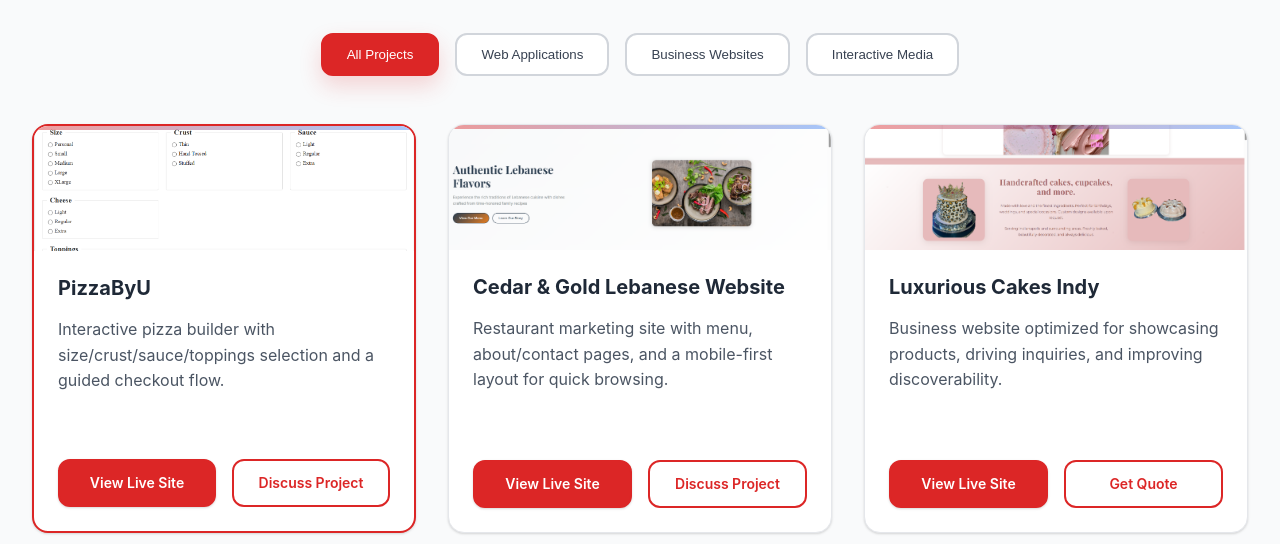
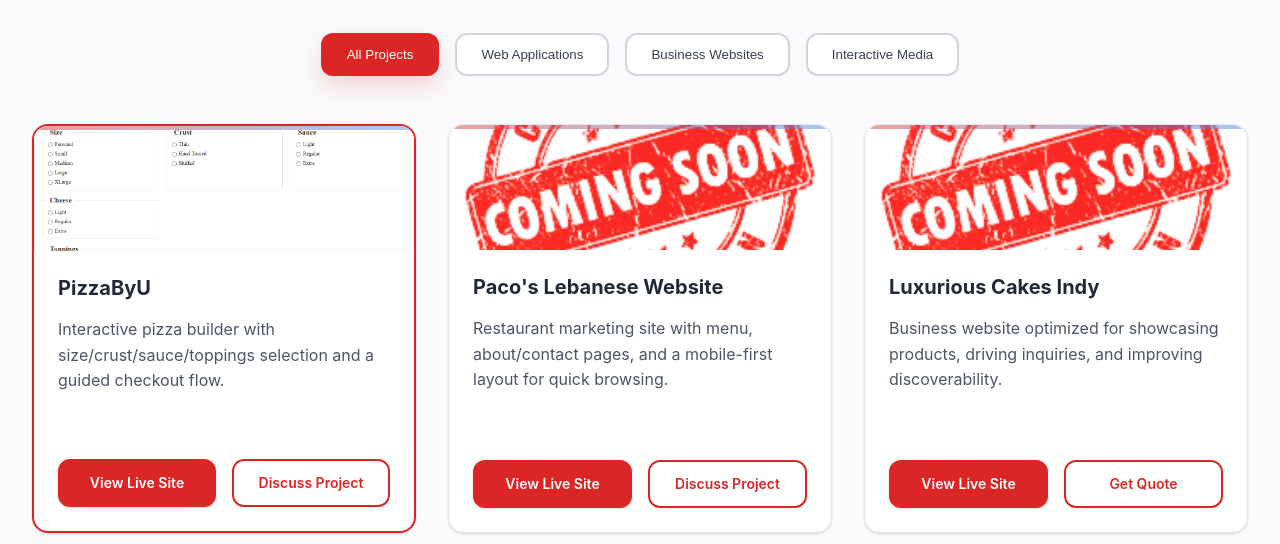
Before and after one commit to hligon35/myportfolio, a website built with Vite: page index.html in a window 1280 px wide. Shown: the part 4360-4904 px from the top of the page. Built offline with nearby package versions, Linux system fonts and the light colour scheme.

Commit message:
Update portfolio project details and replace images with placeholders

```diff
--- a/src/main.js
+++ b/src/main.js
@@ -288,7 +288,7 @@ function initializeApp() {
 
       <div class="portfolio-card" data-type="web">
         <div class="portfolio-image">
-          <img src="projects/cedar&gold_lebanese.png" alt="Cedar & Gold Lebanese" loading="lazy" />
+          <img src="projects/comingSoon.png" alt="Paco's Lebanese" loading="lazy" />
           <div class="portfolio-overlay">
             <div class="portfolio-tech">
               <span>HTML5</span>
@@ -298,10 +298,10 @@ function initializeApp() {
           </div>
         </div>
         <div class="portfolio-content">
-          <h3>Cedar & Gold Lebanese Website</h3>
+          <h3>Paco's Lebanese Website</h3>
           <p class="portfolio-desc">Restaurant marketing site with menu, about/contact pages, and a mobile-first layout for quick browsing.</p>
           <div class="portfolio-actions">
-            <a href="https://hligon35.github.io/cedarngoldslebanese/" class="btn btn-primary" target="_blank" rel="noopener">View Live Site</a>
+            <a href="https://hligon35.github.io/pacoslebanese/" class="btn btn-primary" target="_blank" rel="noopener">View Live Site</a>
             <a href="#contact" class="btn btn-secondary">Discuss Project</a>
           </div>
         </div>
@@ -309,7 +309,7 @@ function initializeApp() {
 
       <div class="portfolio-card" data-type="webpages">
         <div class="portfolio-image">
-          <img src="projects/luxurious_cakes.png" alt="Luxurious Cakes Indy" loading="lazy" />
+          <img src="projects/comingSoon.png" alt="Luxurious Cakes Indy" loading="lazy" />
           <div class="portfolio-overlay">
             <div class="portfolio-tech">
               <span>WordPress</span>
@@ -456,7 +456,7 @@ function initializeApp() {
 
       <div class="portfolio-card" data-type="games">
         <div class="portfolio-image">
-          <img src="projects/space_rocks.png" alt="Space Rocks" loading="lazy" />
+          <img src="projects/comingSoon.png" alt="Space Rocks" loading="lazy" />
           <div class="portfolio-overlay">
             <div class="portfolio-tech">
               <span>Game Development</span>
--- a/src/style.css
+++ b/src/style.css
@@ -1066,7 +1066,7 @@ section {
   grid-template-columns: repeat(4, minmax(0, 1fr));
   gap: 2rem;
   padding: 1.5rem 0;
-  margin-left: 20px;
+  margin-left: 150px;
 }
 
 .footer-col h4 {
```
